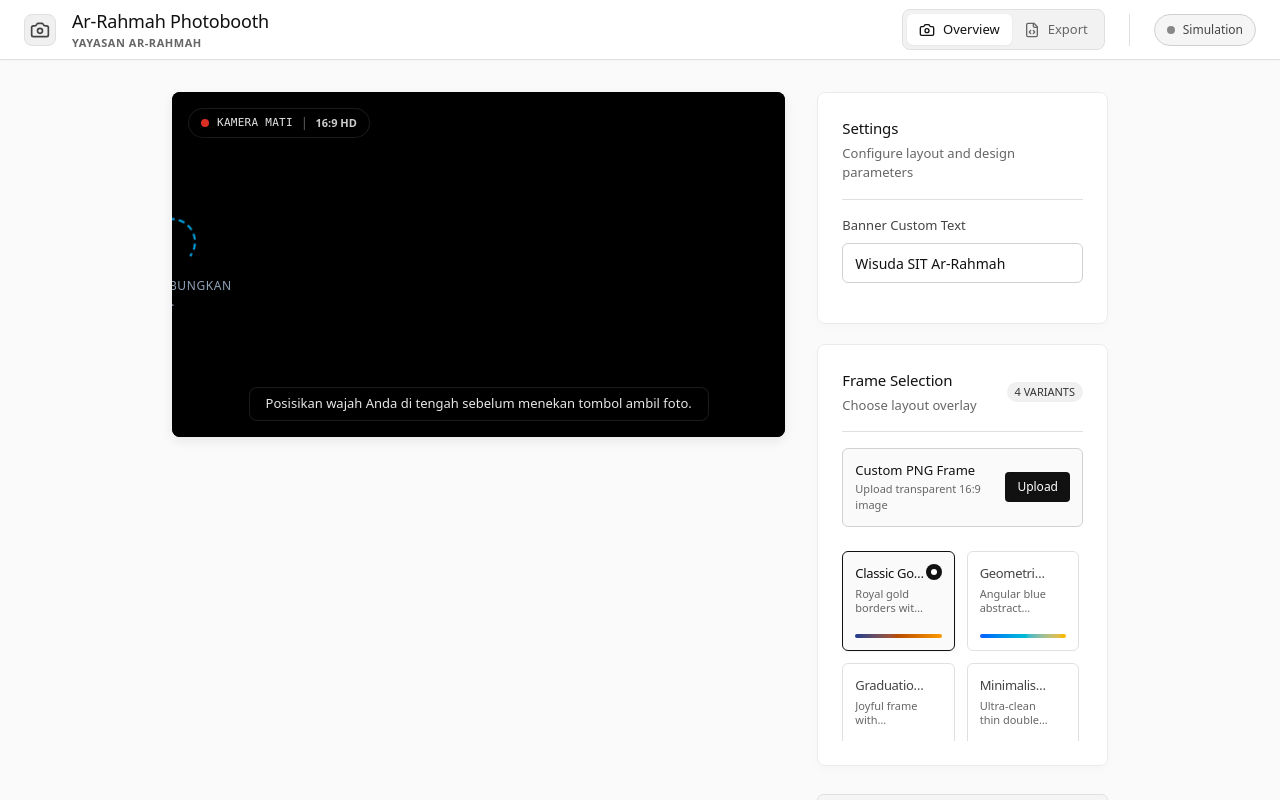
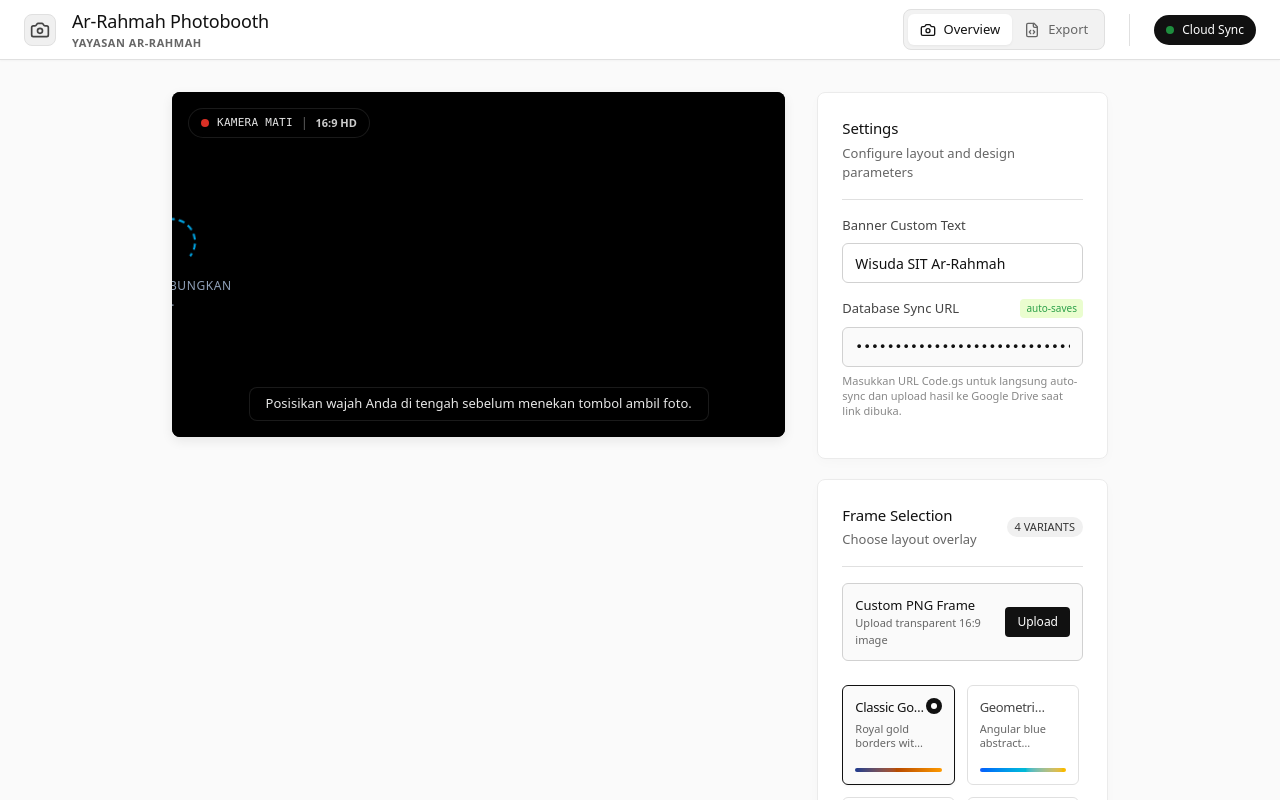
Before and after one commit to mustainruddin-svg/photobooth-ver-ai, a React (Vite) app: page / in a window 1280 px wide. Built offline with nearby package versions, Linux system fonts and the light colour scheme.

Commit message:
feat: add persistent Google Apps Script URL config
Implement local storage persistence for the Google Apps Script URL and add an input field in settings for easier database synchronization configuration.

```diff
--- a/src/App.tsx
+++ b/src/App.tsx
@@ -11,14 +11,35 @@ export default function App() {
   const [capturedFrameId, setCapturedFrameId] = useState<string>("royal-gold");
 
   // Global applet configuration states
-  const [settings, setSettings] = useState<AppSettings>({
-    googleAppsScriptUrl: "",
-    isSimulatorMode: true,
-    customText: "Wisuda SIT Ar-Rahmah",
-    cameraDeviceId: "",
-    imageQuality: 0.9,
-    customOverlay: null,
+  const [settings, setSettings] = useState<AppSettings>(() => {
+    // When the link is opened, attempt to load the stored database configuration
+    // Defaulting to the provided user specific script.
+    const defaultUrl = "https://script.google.com/macros/s/AKfycbwXXVRTez5Z6B6u0HAmMKLXgXeNBwiG_ncpUlugMhSJv5U_oY6NLJHKVsABC6C4Y0pE/exec";
+    const savedUrl = localStorage.getItem("photobooth_gas_url") || defaultUrl;
+    const simulatorMode = savedUrl === "" ? true : false;
+
+    return {
+      googleAppsScriptUrl: savedUrl,
+      isSimulatorMode: simulatorMode,
+      customText: "Wisuda SIT Ar-Rahmah",
+      cameraDeviceId: "",
+      imageQuality: 0.9,
+      customOverlay: null,
+    };
   });
+
+  // Effect to persist the database URL automatically whenever it changes
+  React.useEffect(() => {
+    if (settings.googleAppsScriptUrl) {
+      localStorage.setItem("photobooth_gas_url", settings.googleAppsScriptUrl);
+      // Auto-disable simulator mode if a valid URL is provided
+      if (settings.isSimulatorMode && settings.googleAppsScriptUrl.trim() !== "") {
+        setSettings(prev => ({ ...prev, isSimulatorMode: false }));
+      }
+    } else {
+      localStorage.removeItem("photobooth_gas_url");
+    }
+  }, [settings.googleAppsScriptUrl, settings.isSimulatorMode]);
 
   const handlePhotoCaptured = (imageBytes: string, frameId: string) => {
     setCapturedImage(imageBytes);
--- a/src/components/Photobooth.tsx
+++ b/src/components/Photobooth.tsx
@@ -416,6 +416,27 @@ export default function Photobooth({ settings, setSettings, onPhotoCaptured }: P
             </div>
           </div>
 
+          {/* Google Apps Script / Database URL Input */}
+          <div className="flex flex-col mb-4">
+            <label htmlFor="gas-url-input" className="block text-[13px] font-medium text-[#444444] mb-2 flex items-center justify-between">
+              <span>Database Sync URL</span>
+              <span className="text-[10px] text-[#2ba049] bg-[#eafdcf] px-1.5 py-0.5 rounded-sm">auto-saves</span>
+            </label>
+            <div className="relative">
+              <input
+                id="gas-url-input"
+                type="password"
+                className="w-full h-[40px] px-3 text-[13px] border border-[#d1d1d1] rounded-[6px] bg-[#fafafa] text-[#111111] focus:outline-none focus:border-[#111111] focus:ring-1 focus:ring-[#111111] transition-all font-mono"
+                placeholder="Paste Google Apps Script URL..."
+                value={settings.googleAppsScriptUrl || ""}
+                onChange={(e) => setSettings({ ...settings, googleAppsScriptUrl: e.target.value })}
+              />
+            </div>
+            <p className="text-[11px] text-[#888] mt-1.5 leading-snug">
+              Masukkan URL Code.gs untuk langsung auto-sync dan upload hasil ke Google Drive saat link dibuka.
+            </p>
+          </div>
+
           {/* Swap Camera Device Selection (Crucial for Tablet front/back cameras) */}
           {cameras.length > 1 && (
             <div className="flex flex-col">
```
